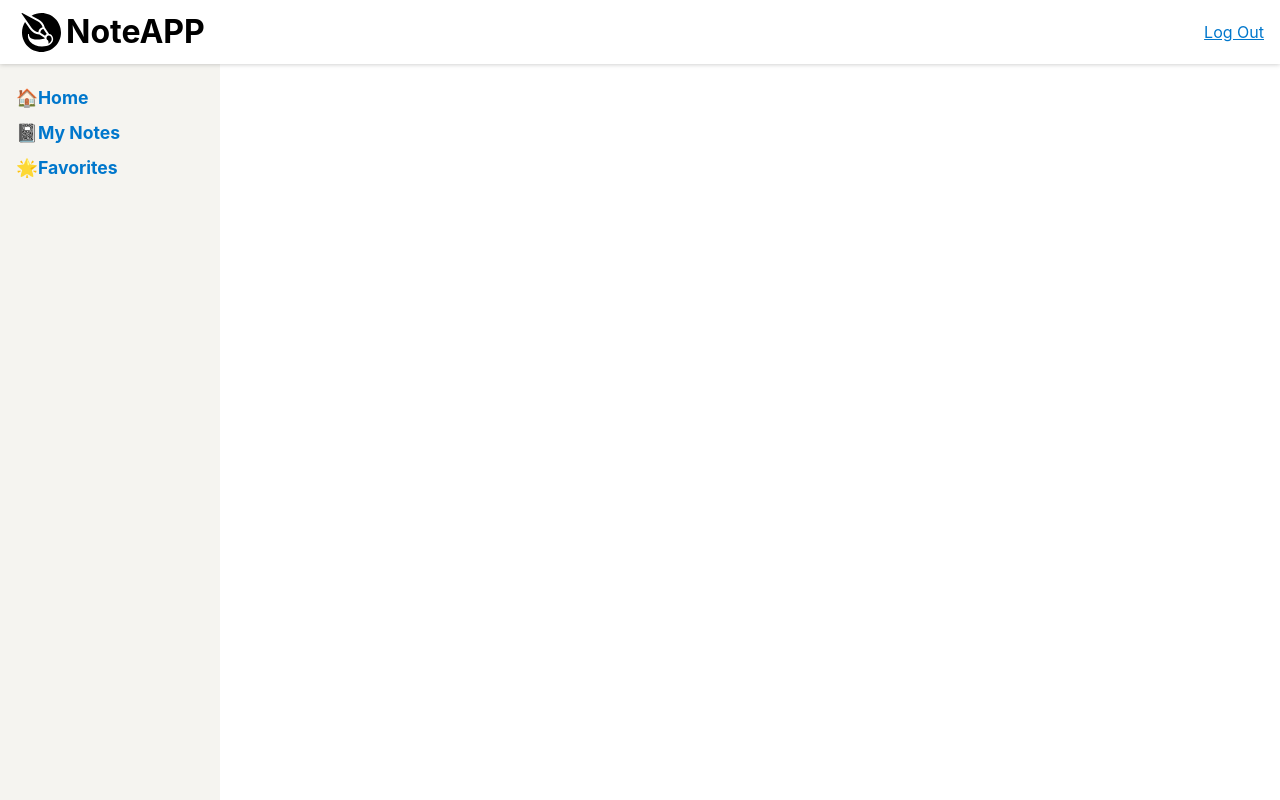
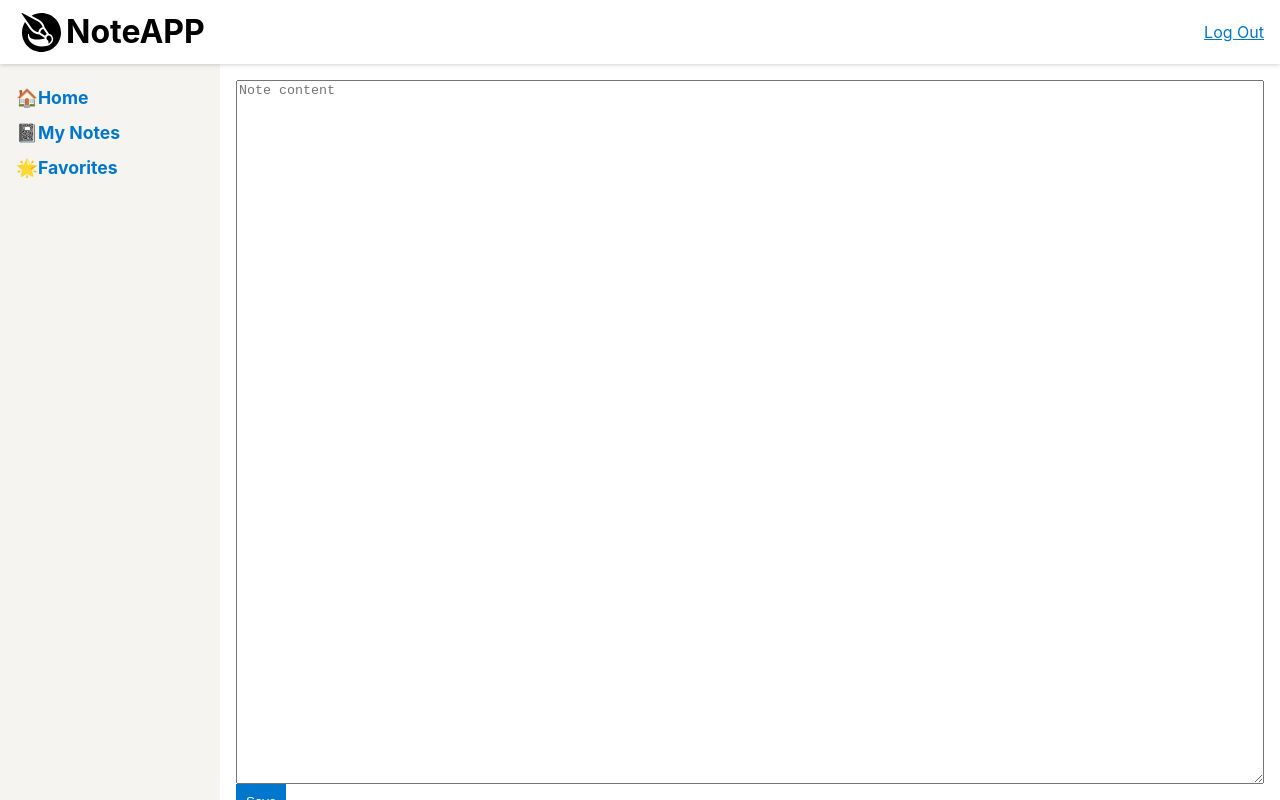
Before and after one commit to majiyaz2/NoteApp, a React (Create React App) app: page /new in a window 1280 px wide. Built offline with nearby package versions, Linux system fonts and the light colour scheme; sample sign-in values are in the browser's storage.

Commit message:
Added new note page

```diff
--- /dev/null
+++ b/src/components/NoteForm.js
@@ -0,0 +1,57 @@
+import React, {useState} from "react";
+import styled from "styled-components";
+
+import Button from "./Button";
+import { set } from "date-fns";
+
+const Wrapper = styled.div`
+    height: 100%;
+`;
+
+const Form = styled.form`
+    height: 100%;
+`;
+
+const TextArea = styled.textarea`
+    width:100%;
+    height:100%;
+`;
+
+const NoteForm = props => {
+    const [values, setValue] = useState({content: props.content || ''});
+
+    const onChange = event => {
+        setValue({
+            ...values,
+            [event.target.name]: event.target.value
+        });
+    };
+
+    const handleSubmit = (event) => {
+        event.preventDefault();
+        props.action({
+            variables: {
+                ...values
+            }
+        });
+      };
+
+
+    return (
+        <Wrapper>
+            <Form onSubmit={handleSubmit}>
+                <TextArea
+                    required
+                    type = "text"
+                    name="content"
+                    placeholder="Note content"
+                    value = {values.content}
+                    onChange={onChange}
+                />
+                <Button type="submit">Save</Button>
+            </Form>
+        </Wrapper>
+    );
+};
+
+export default NoteForm;
--- a/src/pages/index.js
+++ b/src/pages/index.js
@@ -10,6 +10,7 @@ import NotePage from "./note";
 import SignUp from "./signup";
 import SignIn from "./signin";
 import { resultKeyNameFromField } from "@apollo/client/utilities";
+import NewNote from "./new";
 
 
 const IS_LOGGED_IN = gql`
@@ -42,6 +43,7 @@ const Pages = () => {
             <Layout>
                 <Routes>
                     <Route exact path="/" element={<Home/>}/>
+                    <Route  path="/new" element={<PrivateRoute component={NewNote}/>}/>
                     <Route  path="/mynotes" element={<PrivateRoute component={MyNotes}/>}/>
                     <Route  path="/favorites" element={<PrivateRoute component={Favorites}/>}/>
                     <Route  path="/note/:id" element={<NotePage/>}/>
--- /dev/null
+++ b/src/pages/new.js
@@ -0,0 +1,13 @@
+import React, {useEffect} from "react";
+import { useMutation, gql } from "@apollo/client";
+import NoteForm from "../components/NoteForm";
+
+const NewNote = props => {
+    useEffect(() => {
+        document.title = 'New Note'
+    });
+
+    return <NoteForm/>;
+};
+
+export default NewNote;
```
